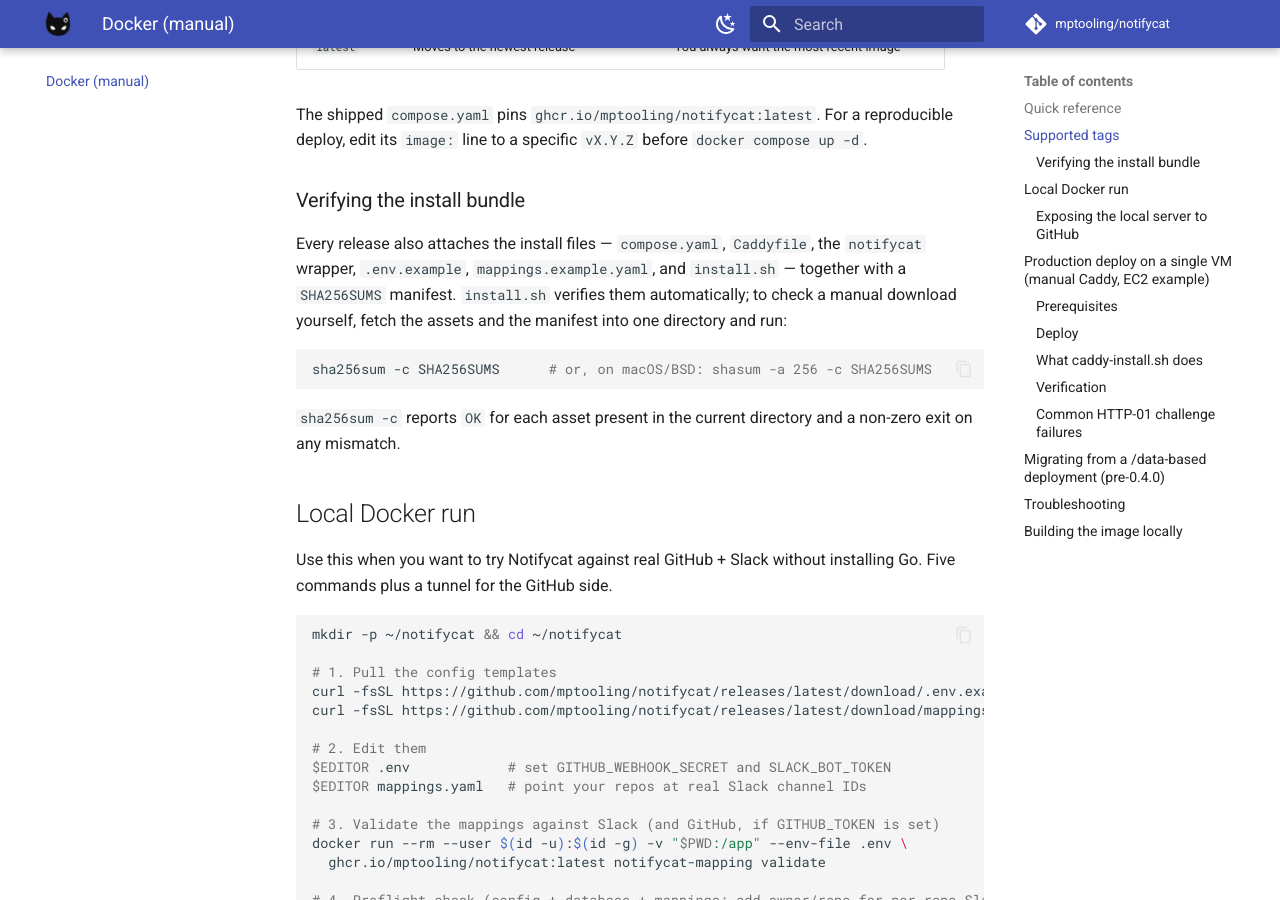
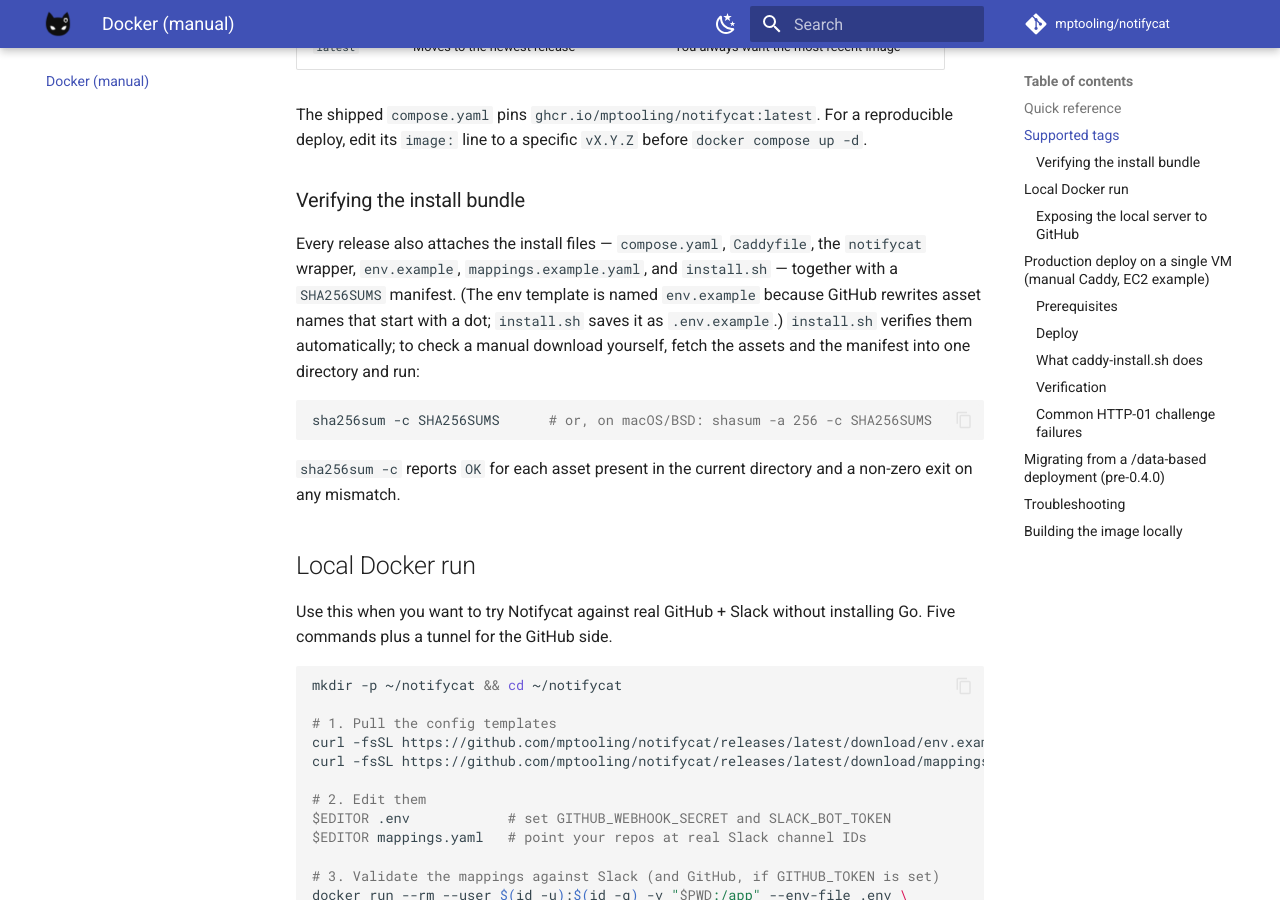
Before and after one commit to mptooling/notifycat, an MkDocs documentation site: the page built from docs/docker.md, in a window 1280 px wide and 900 px high, scrolled down 1411 px. Built offline with MkDocs 1.6.1 and Material for MkDocs 9.7.7, drawn with Linux system fonts in a browser that asks for light colours; comment, search, counter and statistics services are not loaded; some of the changed text lies outside the part shown.

Commit message:
fix(release): publish env template as env.example so the install bundle works (#71)

````diff
--- a/docs/docker.md
+++ b/docs/docker.md
@@ -42,9 +42,11 @@ to a specific `vX.Y.Z` before `docker compose up -d`.
 
 ### Verifying the install bundle
 
-Every release also attaches the install files — `compose.yaml`, `Caddyfile`, the `notifycat` wrapper, `.env.example`,
-`mappings.example.yaml`, and `install.sh` — together with a `SHA256SUMS` manifest. `install.sh` verifies them
-automatically; to check a manual download yourself, fetch the assets and the manifest into one directory and run:
+Every release also attaches the install files — `compose.yaml`, `Caddyfile`, the `notifycat` wrapper, `env.example`,
+`mappings.example.yaml`, and `install.sh` — together with a `SHA256SUMS` manifest. (The env template is named
+`env.example` because GitHub rewrites asset names that start with a dot; `install.sh` saves it as `.env.example`.)
+`install.sh` verifies them automatically; to check a manual download yourself, fetch the assets and the manifest into
+one directory and run:
 
 ```sh
 sha256sum -c SHA256SUMS      # or, on macOS/BSD: shasum -a 256 -c SHA256SUMS
@@ -61,7 +63,7 @@ for the GitHub side.
 mkdir -p ~/notifycat && cd ~/notifycat
 
 # 1. Pull the config templates
-curl -fsSL https://github.com/mptooling/notifycat/releases/latest/download/.env.example          -o .env
+curl -fsSL https://github.com/mptooling/notifycat/releases/latest/download/env.example           -o .env
 curl -fsSL https://github.com/mptooling/notifycat/releases/latest/download/mappings.example.yaml -o mappings.yaml
 
 # 2. Edit them
@@ -142,7 +144,7 @@ The five-command shape is identical to local; only the hostname and the post-ste
 mkdir -p ~/notifycat && cd ~/notifycat
 
 # 1. config templates
-curl -fsSL https://github.com/mptooling/notifycat/releases/latest/download/.env.example          -o .env
+curl -fsSL https://github.com/mptooling/notifycat/releases/latest/download/env.example           -o .env
 curl -fsSL https://github.com/mptooling/notifycat/releases/latest/download/mappings.example.yaml -o mappings.yaml
 $EDITOR .env
 $EDITOR mappings.yaml
````
Also changed, not shown: 2 other files.
